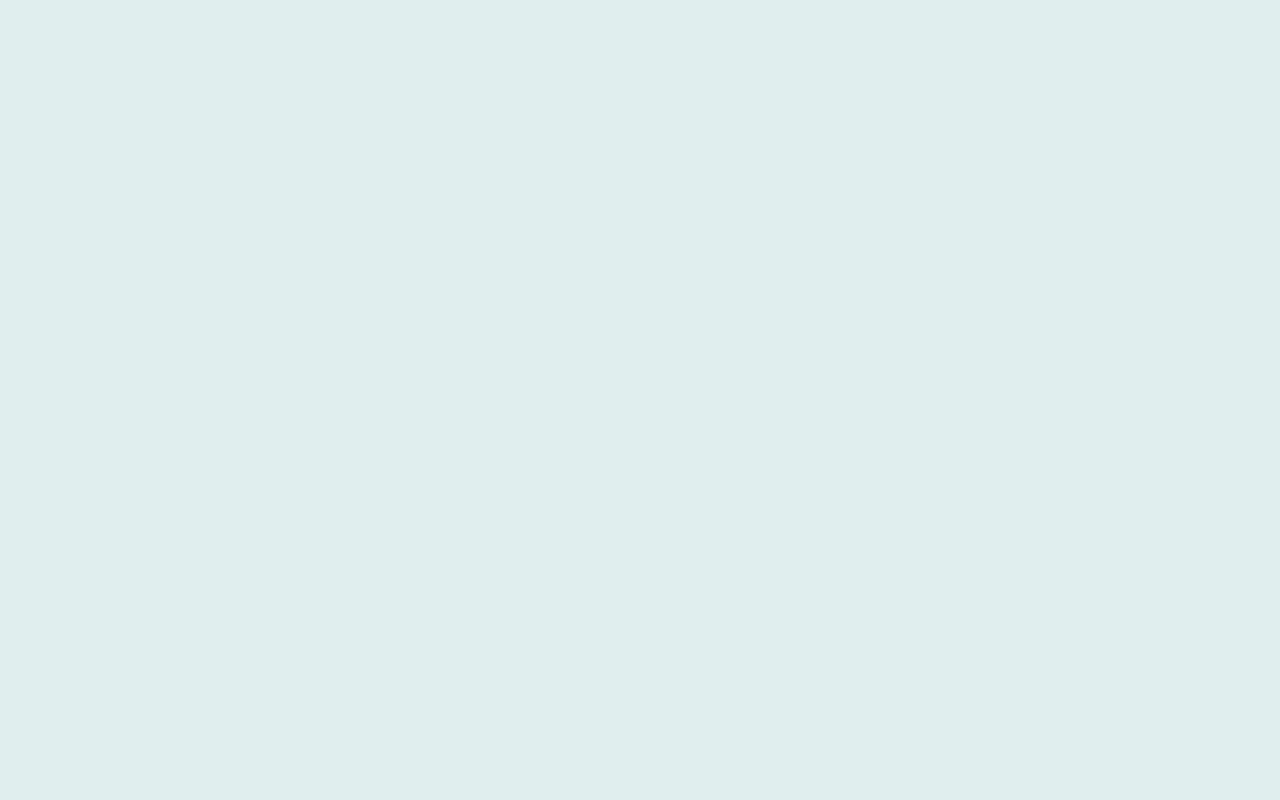
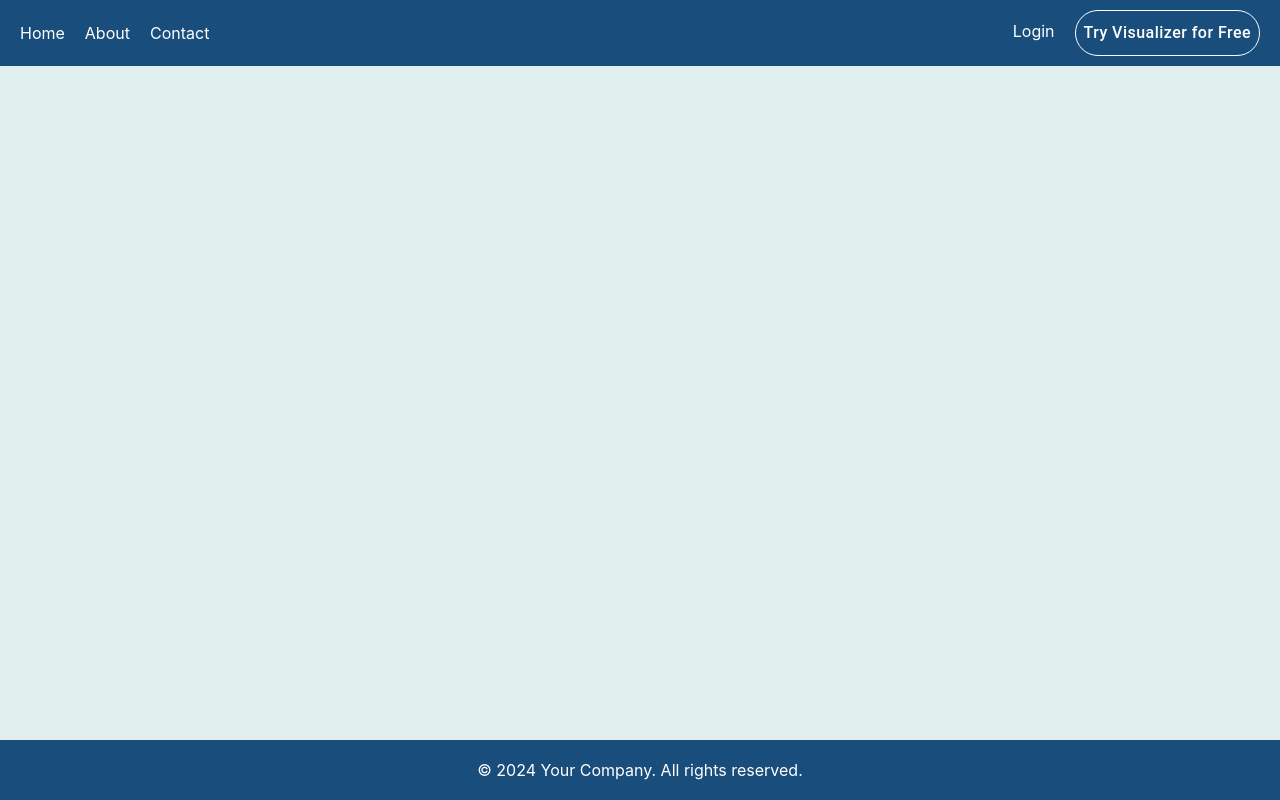
Before and after one commit to 0xDaybreak/carcarou, a React (Create React App) app: page / in a window 1280 px wide. Before the commit this address had no page. Built offline with nearby package versions, Linux system fonts and the light colour scheme.

Commit message:
added start page header and footer

```diff
--- a/src/App.tsx
+++ b/src/App.tsx
@@ -3,12 +3,14 @@ import './App.css';
 import { BrowserRouter as Router, Route, Routes, Link } from 'react-router-dom';
 import CarSelectionForm from "./components/CarSelectionForm";
 import ImageSlider from "./components/ImageSlider";
+import HomeContainer from "./components/home/HomeContainer";
 
 function App() {
   return (
       <Router>
           <div className="form-container">
               <Routes>
+                  <Route path="" element={<HomeContainer/>}/>
                   <Route path="/cars" element={<CarSelectionForm />} />
                   <Route path="/cars/visualize/" element={<ImageSlider/>} />
               </Routes>
--- a/src/components/CarSelectionForm.tsx
+++ b/src/components/CarSelectionForm.tsx
@@ -22,7 +22,7 @@ const CarSelectionForm = () => {
 
 
     useEffect(() => {
-        fetch("http://127.0.0.1:7070/cars", {
+        fetch("http://127.0.0.1:7071/cars", {
             method: "GET",
         })
             .then((response) => response.json())
--- a/src/components/ImageSlider.tsx
+++ b/src/components/ImageSlider.tsx
@@ -5,7 +5,6 @@ import {ColorResult, RGBColor, SketchPicker} from "react-color";
 import './ImageSlider.css';
 import {useLocation} from "react-router-dom";
 import ArrowForwardIosIcon from "@mui/icons-material/ArrowForwardIos";
-import mascot from "../images/mascot/mascot.png";
 
 interface Image {
     image_id: number;
@@ -44,7 +43,7 @@ const ImageSlider = () => {
     }
 
     useEffect(() => {
-        const apiUrl = `http://127.0.0.1:7070/cars/visualize?make=${make}&model=${model}&year=${year}`;
+        const apiUrl = `http://127.0.0.1:7071/cars/visualize?make=${make}&model=${model}&year=${year}`;
         fetch(apiUrl, {
             method: "GET",
         })
@@ -70,7 +69,7 @@ const ImageSlider = () => {
 
     }
     const handleConfirmColorClick = () => {
-        const apiUrl = "http://127.0.0.1:7070/cars/newimage";
+        const apiUrl = "http://127.0.0.1:7071/cars/newimage";
         fetch(apiUrl, {
             method: "POST",
             headers: {
@@ -97,9 +96,6 @@ const ImageSlider = () => {
     return (
         image.url.length > 0 ? (
             <div className="image-slider-container">
-                <div className={"mascot"}>
-                    <img src={mascot} alt={"missing mascot"} />
-                </div>
                 <div className={"sketchpicker"}>
                     <SketchPicker
                         color={currentColor}
--- /dev/null
+++ b/src/components/home/Footer.css
@@ -0,0 +1,13 @@
+.footer {
+    background-color: #194d7c;
+    color: #fff;
+    text-align: center;
+    padding: 20px 0;
+    position: fixed;
+    bottom: 0;
+    width: 100%;
+}
+
+.footer p {
+    margin: 0;
+}
--- /dev/null
+++ b/src/components/home/Footer.tsx
@@ -0,0 +1,13 @@
+
+import React from 'react';
+import './Footer.css';
+
+const Footer = () => {
+    return (
+        <div className="footer">
+            <p>&copy; 2024 Your Company. All rights reserved.</p>
+        </div>
+    );
+};
+
+export default Footer;
--- /dev/null
+++ b/src/components/home/Header.css
@@ -0,0 +1,51 @@
+
+.header {
+    background-color: #194d7c;
+    color: #fff;
+    padding: 10px 20px;
+    display: flex;
+    justify-content: space-between;
+    align-items: center;
+}
+
+.header nav ul {
+    list-style-type: none;
+    padding: 0;
+    margin: 0;
+}
+
+.header nav ul li {
+    display: inline;
+    margin-right: 20px;
+}
+
+.header nav ul li:last-child {
+    margin-right: 0;
+}
+
+.header nav ul li:hover {
+    cursor: pointer;
+    text-decoration: underline;
+}
+
+.auth-links a {
+    color: #fff;
+    text-decoration: none;
+    margin-left: 20px;
+}
+
+.auth-links button {
+    margin-left: 20px;
+    background-color: transparent;
+    color: #fff;
+    border: 1px solid #fff;
+    border-radius: 2rem; /* Set border-radius to make the button round */
+    padding: 0.5rem 0.5rem;
+    font-size: 1rem;
+    text-transform: none;
+}
+
+.auth-links button:hover {
+    background-color: #fff;
+    color: #333;
+}
--- /dev/null
+++ b/src/components/home/Header.tsx
@@ -0,0 +1,57 @@
+// Header.js
+import React, {useState} from 'react';
+import Button from '@mui/material/Button';
+import './Header.css';
+import Dialog from '@mui/material/Dialog';
+import DialogTitle from '@mui/material/DialogTitle';
+import DialogContent from '@mui/material/DialogContent';
+import DialogActions from '@mui/material/DialogActions';
+import TextField from '@mui/material/TextField';
+
+const Header = () => {
+
+    const [open, setOpen] = useState(false);
+
+    const handleOpen = () => {
+        setOpen(true);
+    };
+
+    const handleClose = () => {
+        setOpen(false);
+    };
+
+    const handleSignUp = () => {
+        // Handle sign up logic
+        setOpen(false);
+    };
+
+    return (
+        <div className="header">
+            <nav>
+                <ul>
+                    <li>Home</li>
+                    <li>About</li>
+                    <li>Contact</li>
+                </ul>
+            </nav>
+            <div className="auth-links">
+                <a href="#">Login</a>
+                <Button variant="outlined" className="visualizer-button" onClick={handleOpen}>Try Visualizer for Free</Button>
+            </div>
+            <Dialog open={open} onClose={handleClose}>
+                <DialogTitle>Sign Up</DialogTitle>
+                <DialogContent>
+                    <TextField autoFocus margin="dense" label="Name" type="text" fullWidth />
+                    <TextField margin="dense" label="Email Address" type="email" fullWidth />
+                    <TextField margin="dense" label="Password" type="password" fullWidth />
+                </DialogContent>
+                <DialogActions>
+                    <Button onClick={handleClose} color="secondary">Cancel</Button>
+                    <Button onClick={handleSignUp} color="primary">Sign Up</Button>
+                </DialogActions>
+            </Dialog>
+        </div>
+    );
+};
+
+export default Header;
--- /dev/null
+++ b/src/components/home/HomeContainer.tsx
@@ -0,0 +1,15 @@
+import React from 'react';
+import Header from './Header';
+import Footer from './Footer';
+import './HomeContainer.css';
+
+const HomeContainer = () => {
+    return (
+        <div>
+            <Header />
+            <Footer />
+        </div>
+    );
+};
+
+export default HomeContainer;
```
Also changed, not shown: src/components/home/HomeContainer.css (added), 1 other file (tests, documents, lock files or other folders).
